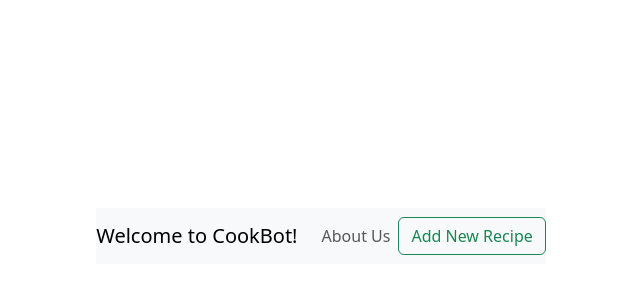
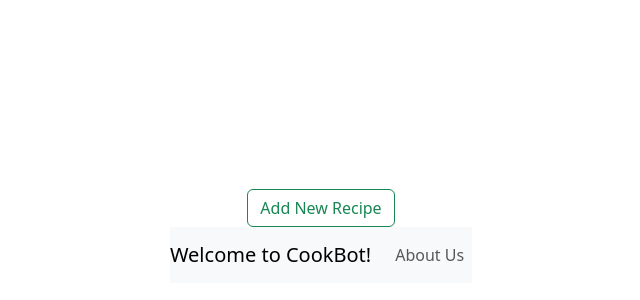
Before and after one commit to cleecoloma/cookbot-ai-app, a React (Vite) app: page / in a window 1280 px wide. Shown: the part 164-464 px from the top of the page, without its empty margins (319-959 px from the left). Built offline with nearby package versions, Linux system fonts and the light colour scheme; no server answers.

Commit message:
fixed modal functionality, removed button from header into modal

```diff
--- a/src/App.jsx
+++ b/src/App.jsx
@@ -4,7 +4,6 @@ import 'bootstrap/dist/css/bootstrap.min.css';
 // import { withAuth0 } from '@auth0/auth0-react';
 import Header from './assets/components/Header';
 import Recipe from './assets/components/Recipe';
-
 
 
 class App extends React.Component {
@@ -17,6 +16,7 @@ class App extends React.Component {
   render() {
     return(
       <div>
+        <Recipe />
         <Header />
       </div>
     );
--- a/src/assets/components/AddModal.jsx
+++ b/src/assets/components/AddModal.jsx
@@ -1,7 +1,7 @@
 import React from 'react';
 import {Modal, Button, Form, ListGroup} from 'react-bootstrap'
 
-class RecipeModal extends React.Component {
+class AddModal extends React.Component {
   constructor(props) {
     super(props);
     this.state={
@@ -66,4 +66,4 @@ class RecipeModal extends React.Component {
 }
 
 
-export default RecipeModal;
+export default AddModal;
--- a/src/assets/components/Header.jsx
+++ b/src/assets/components/Header.jsx
@@ -1,5 +1,5 @@
 import React from 'react';
-import { Navbar, Nav, Button } from 'react-bootstrap';
+import { Navbar, Nav } from 'react-bootstrap';
 
 
 class Header extends React.Component {
@@ -12,7 +12,6 @@ class Header extends React.Component {
           <Nav className="mr-auto">
             <Nav.Link href="/about">About Us</Nav.Link>
           </Nav>
-          <Button variant="outline-success" href="/add-recipe">Add New Recipe</Button>
         </Navbar.Collapse>
       </Navbar>
     );
--- a/src/assets/components/Recipe.jsx
+++ b/src/assets/components/Recipe.jsx
@@ -1,5 +1,7 @@
 import React from "react";
 import axios from "axios";
+import AddModal from "./AddModal";
+import { Button } from 'react-bootstrap';
 // import { withAuth0 } from "@auth0/auth0-react";
 
 const PORT = import.meta.env.VITE_SERVER_URL;
@@ -8,10 +10,19 @@ class Recipe extends React.Component {
 
     state = {
         recipes: [],
+        showModal: false,
     }
 
     componentDidMount() {
         this.fetchRecipes();
+    }
+
+    handleShowModal = () => {
+        this.setState({ showModal: true });
+    }
+
+    handleCloseModal = () => {
+        this.setState({ showModal: false });
     }
 
     //GET//
@@ -56,6 +67,18 @@ class Recipe extends React.Component {
             console.log(response.data)
         });
     }
+
+    render() {
+        return (
+            <div>
+                <Button variant="outline-success" onClick={this.handleShowModal}>Add New Recipe</Button>
+                <AddModal
+                    show={this.state.showModal}
+                    onHide={this.handleCloseModal}
+                />
+            </div>
+        );
+    }
 }
 
 export default Recipe;
```
